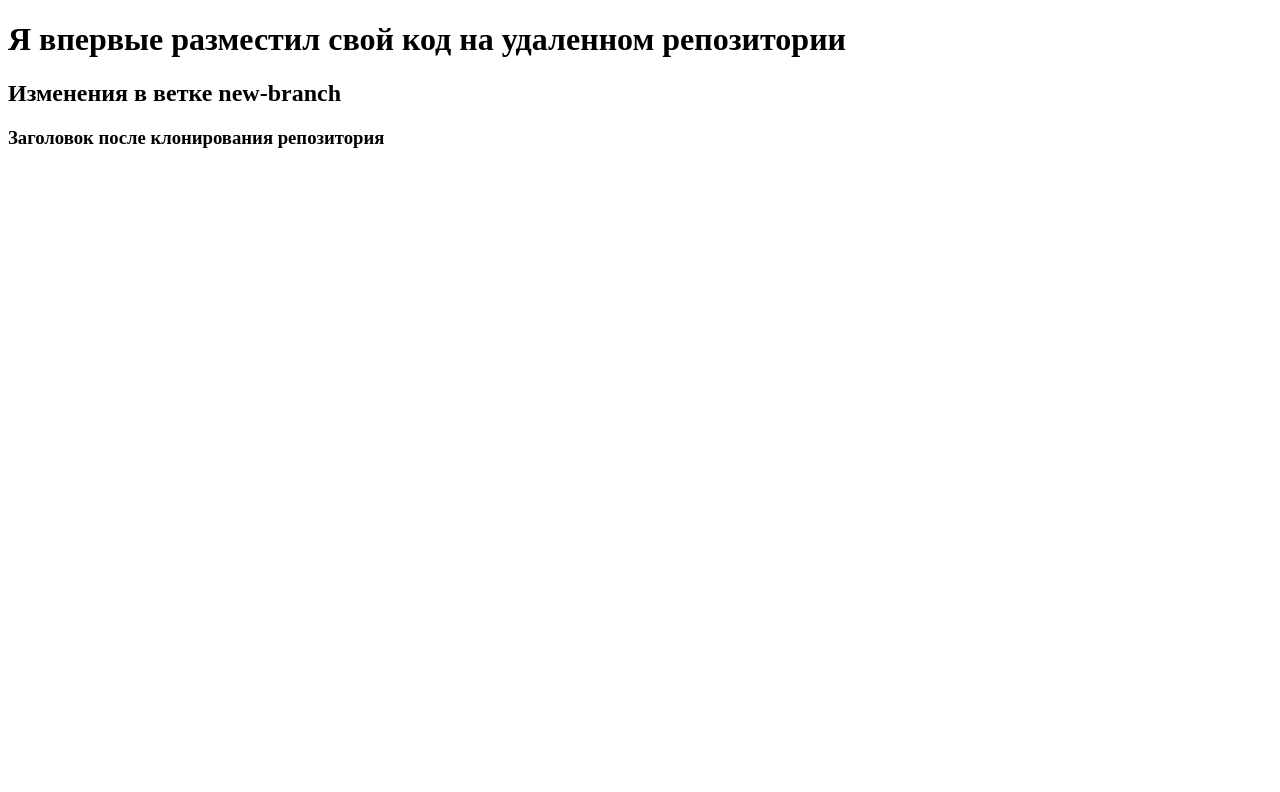
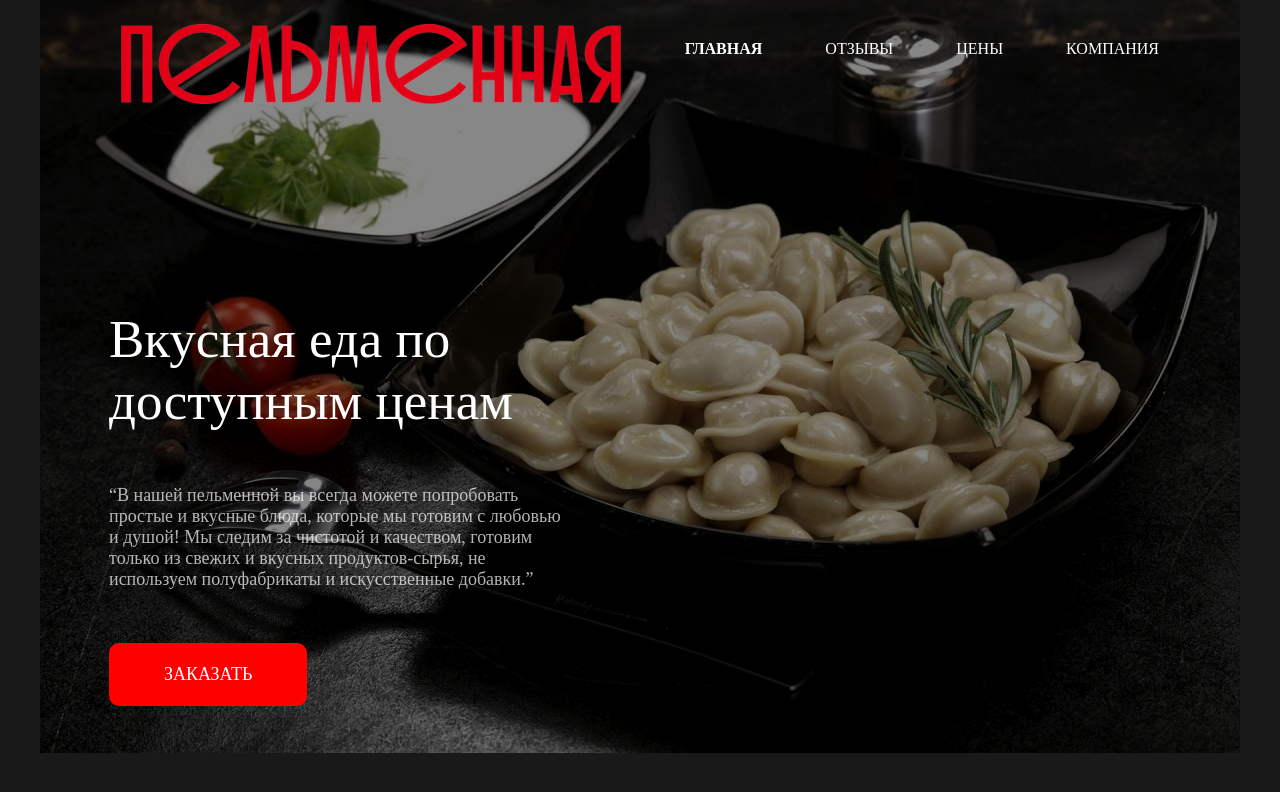
Before and after one commit to Kutnyakov/test_repo, a plain HTML site: page index.html in a window 1280 px wide. Drawn offline with Linux system fonts and the light colour scheme.

Commit message:
add site Dumplings

```diff
--- a/index.html
+++ b/index.html
@@ -1,13 +1,38 @@
 <!DOCTYPE html>
 <html lang="en">
-<head>
-    <meta charset="UTF-8">
-    <meta name="viewport" content="width=device-width, initial-scale=1.0">
-    <title>New git project</title>
-</head>
-<body>
-    <h1>Я впервые разместил свой код на удаленном репозитории</h1>
-    <h2>Изменения в ветке new-branch</h2>
-    <h3>Заголовок после клонирования репозитория</h3>
-</body>
+  <head>
+    <meta charset="UTF-8" />
+    <meta http-equiv="X-UA-Compatible" content="IE=edge" />
+    <meta name="viewport" content="width=device-width, initial-scale=1.0" />
+    <title>Dumplings</title>
+    <link rel="stylesheet" href="style.css" />
+  </head>
+  <body>
+    <header class="header">
+      <a href="#">
+        <img src="image/logo.png" alt="logo" />
+      </a>
+      <nav class="navbar">
+        <ul class="menu-list">
+          <li class="menu-item active">
+            <a href="#">ГЛАВНАЯ</a>
+          </li>
+          <li class="menu-item">
+            <a href="#">ОТЗЫВЫ</a>
+          </li>
+          <li class="menu-item">
+            <a href="#">ЦЕНЫ</a>
+          </li>
+          <li class="menu-item">
+            <a href="#">КОМПАНИЯ</a>
+          </li>
+        </ul>
+      </nav>
+    </header>
+    <main class="main">
+      <p class="main-text">Вкусная еда по доступным ценам</p>
+      <blockquote class="quote">“В нашей пельменной вы всегда можете попробовать простые и вкусные блюда, которые мы готовим с любовью и душой! Мы следим за чистотой и качеством, готовим только из свежих и вкусных продуктов-сырья, не используем полуфабрикаты и искусственные добавки.”</blockquote>
+      <button class="button-order">ЗАКАЗАТЬ</button>
+    </main>
+  </body>
 </html>
--- /dev/null
+++ b/style.css
@@ -0,0 +1,66 @@
+body {
+    max-width: 1062px;
+    width: 100%;
+    margin: auto;
+    background: url("image/background.png") no-repeat center;
+    background-color: rgba(0, 0, 0, 0.90);
+    height: 100%;
+    color: #fff;
+  }
+
+  .header {
+    display: flex;
+    justify-content: space-around;
+    margin-top: 24px;
+    margin-bottom: 200px;
+  }
+  .header img {
+    width: 500px;
+    height: 80px;
+  }
+  .menu-list {
+    display: flex;
+    list-style-type: none;
+  }
+
+  .menu-item:not(:last-child) {
+    margin-right: 63px;
+  }
+
+  .menu-item a {
+    text-decoration: none;
+    color: #fff;
+  }
+
+  .active {
+    font-weight: bold;
+  }
+
+  .main-text {
+    font-weight: 500;
+    font-size: 53px;
+    line-height: 62px;
+  }
+
+  .quote {
+    font-weight: 400;
+    font-size: 18px;
+    line-height: 21px;
+    opacity: 0.7;
+    margin-left: 0;
+    margin-bottom: 53px;
+  }
+
+  .button-order {
+    all: unset;
+    background: red;
+    border-radius: 10px;
+    font-weight: 500;
+    font-size: 18px;
+    line-height: 19px;
+    padding: 22px 55px;
+  }
+
+  .main {
+    max-width: 500px;
+  }
```
Also changed, not shown: image/background.png (added), image/logo.png (added).
